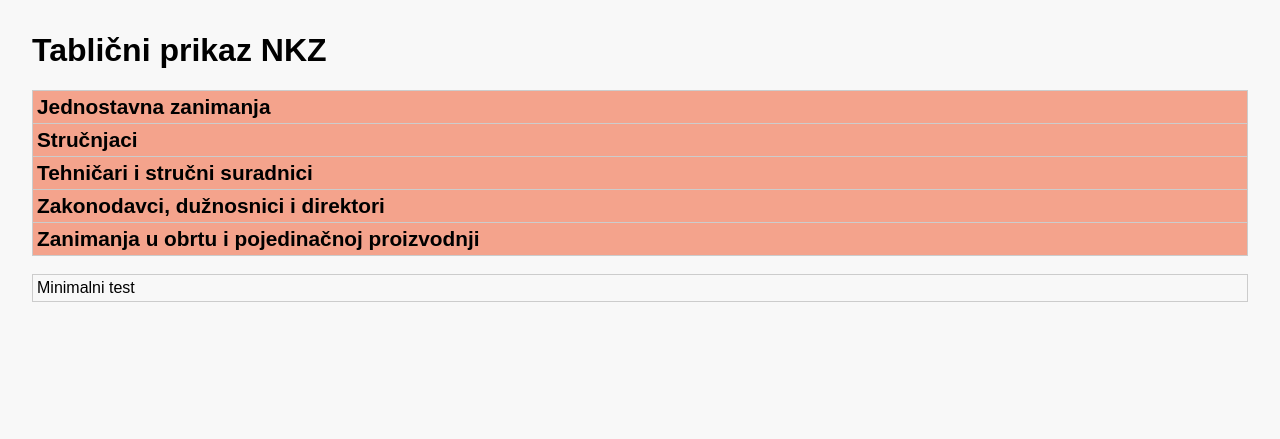
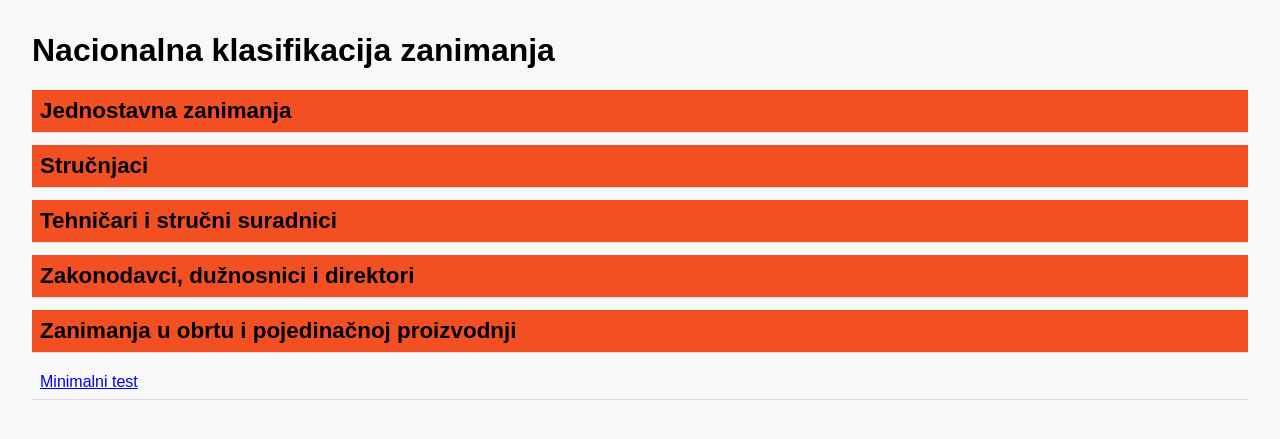
Before and after one commit to gluncic/NKZ10, a FastAPI app: page / in a window 1280 px wide. Shown: the top 439 px of the page. Run offline with FastAPI, Linux system fonts and the light colour scheme; some libraries are stand-ins or nearby versions.

Commit message:
Update index.html

```diff
--- a/templates/index.html
+++ b/templates/index.html
@@ -3,84 +3,90 @@
 <head>
     <meta charset="UTF-8">
     <title>NKZ – Zanimanja</title>
-    <!-- CSP meta tag -->
+    <!-- CSP meta tag: dozvoljavamo učitavanje skripti i stilova s 'self' i unpkg.com -->
     <meta http-equiv="Content-Security-Policy" content="default-src 'self' https://unpkg.com; script-src 'self' 'unsafe-inline' https://unpkg.com; style-src 'self' 'unsafe-inline';">
     <style>
         body {
             font-family: sans-serif;
             margin: 2em;
             background: #f8f8f8;
+            color: black; /* Svi tekstovi crni */
+        }
+        .blok {
+            margin-bottom: 12px;
+            padding: 8px;
+            border-bottom: 1px solid #ddd;
+        }
+        /* Prva razina – rod */
+        .rod-container {
+            background-color: #F25022; /* Microsoft narančasti */
+        }
+        .rod-link {
             color: black;
+            font-size: 1.4em; /* Najveći font */
+            font-weight: bold;
+            text-decoration: none;
         }
-        table.zanimanja-table {
-            border-collapse: collapse;
-            width: 100%;
+        /* Druga razina – skupina */
+        .skupina-container {
+            background-color: #0078D7; /* Microsoft plavi */
+            margin-left: 20px;
+            padding: 4px;
         }
-        table.zanimanja-table td {
-            border: 1px solid #ccc;
-            padding: 4px; /* smanjeno */
+        .skupina-link {
+            color: black;
+            font-size: 1.2em;
+            font-weight: bold;
+            text-decoration: none;
         }
-        /* Rod (prva razina) */
-        .rod-row {
-            background-color: rgba(242,80,34,0.5);
-            font-size: 1.3em;
-            font-weight: bold;
+        /* Treća razina – zanimanje */
+        .zanimanje-container {
+            background-color: #FFFFFF; /* Bijela */
+            margin-left: 40px;
+            padding: 4px;
         }
-        /* Skupina (druga razina) */
-        .group-row {
-            background-color: rgba(0,120,215,0.5);
-            font-size: 1.1em;
-            font-weight: bold;
+        .zanimanje-link {
+            color: black;
+            font-size: 1em;
+            text-decoration: none;
         }
-        /* Zanimanje (treća razina) */
-        .occupation-row {
-            background-color: #ffffff;
-            font-size: 1em;
-        }
+        /* Opis zanimanja */
         .opis {
-            margin-top: 6px;
+            margin-left: 60px;
+            margin-top: 5px;
             background: #f0f0f0;
             padding: 10px;
             font-style: italic;
             border-radius: 5px;
+            color: black;
         }
-        a {
-            text-decoration: none;
-            color: black;
+        ul {
+            list-style-type: none;
+            padding-left: 0;
+        }
+        li {
+            margin: 4px 0;
         }
     </style>
 </head>
 <body>
-    <h1>Tablični prikaz NKZ</h1>
+    <h1>Nacionalna klasifikacija zanimanja</h1>
+    {% for item in rods %}
+        <div class="blok rod-container" id="rod-{{ item.slug }}">
+            <a class="rod-link"
+               href="#"
+               hx-get="/skupine/{{ item.slug }}"
+               hx-target="#rod-{{ item.slug }}"
+               hx-swap="outerHTML">
+                {{ item.rod }}
+            </a>
+        </div>
+    {% endfor %}
 
-    <table class="zanimanja-table">
-      <tbody>
-        {% for item in rods %}
-          <!-- Inicijalno, za svaki rod je jedan redak -->
-          <tr id="rod-{{ item.slug }}" class="rod-row">
-            <td>
-              <a href="#" hx-get="/skupine/{{ item.slug }}" hx-target="#rod-{{ item.slug }}" hx-swap="outerHTML">
-                {{ item.rod }}
-              </a>
-            </td>
-          </tr>
-        {% endfor %}
-      </tbody>
-    </table>
-
-    <br>
-    <!-- Minimalni test -->
-    <table class="zanimanja-table">
-      <tbody id="test-tbody">
-        <tr>
-          <td>
-            <a href="#" hx-get="/test" hx-target="#test-tbody" hx-swap="afterbegin">
-              Minimalni test
-            </a>
-          </td>
-        </tr>
-      </tbody>
-    </table>
+    <!-- Minimalni test htmx link -->
+    <div class="blok" id="test">
+      <a href="#" hx-get="/test" hx-target="#test" hx-swap="outerHTML">Minimalni test</a>
+    </div>
 
     <script src="https://unpkg.com/htmx.org@1.9.2"></script>
     <script>
```
